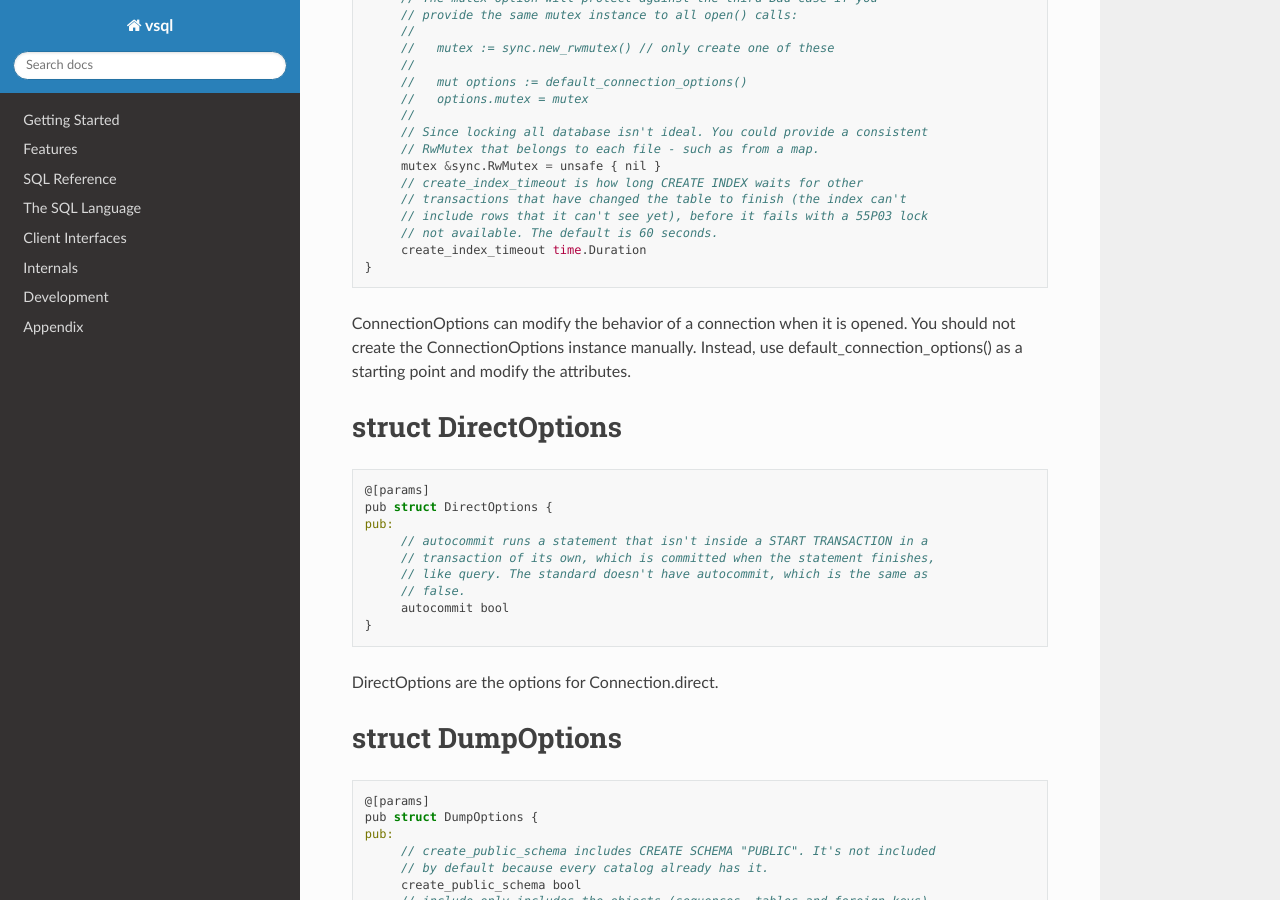
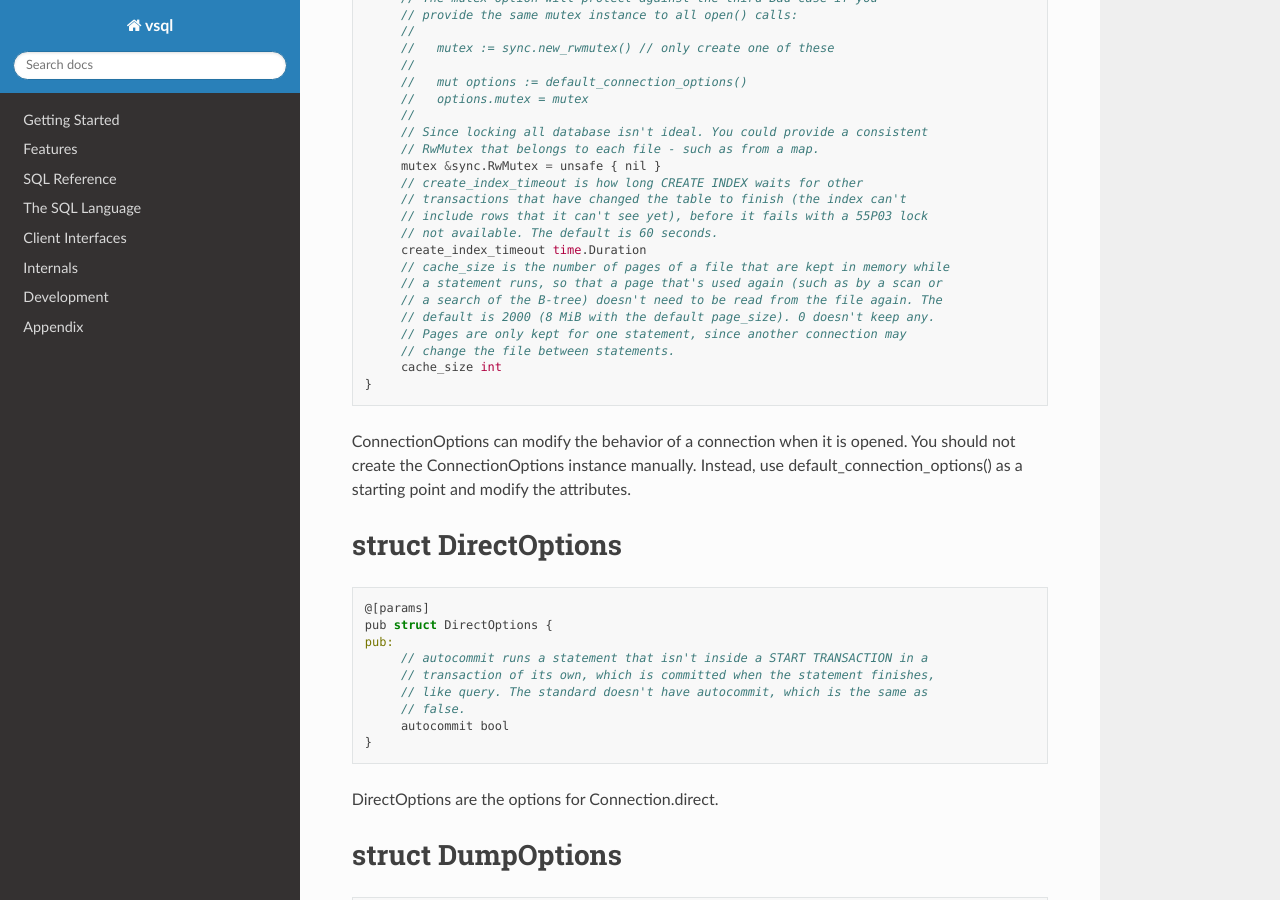
Before and after one commit to elliotchance/vsql, a Sphinx documentation site: the page built from docs/v-client-library-docs.rst, in a window 1280 px wide and 900 px high, scrolled down 12418 px. Built offline with Sphinx 7.4.7 and the Read the Docs theme 3.1.0, drawn with Linux system fonts in a browser that asks for light colours.

Commit message:
storage: Keep pages in memory while a statement runs
Every page was read from the file each time it was needed, even when the same
statement had just read it (such as a parent page for each leaf of a scan, or
the root page for each search of the B-tree). The pager now keeps up to
cache_size pages (a new connection option, 2000 by default) that it has read.

The pager is only used for one statement, while the file is locked, so the
cached pages can't be changed by another connection.

Co-Authored-By: Claude Opus 5.5 <noreply@anthropic.com>

```diff
--- a/docs/v-client-library-docs.rst
+++ b/docs/v-client-library-docs.rst
@@ -684,6 +684,13 @@ struct ConnectionOptions
    	// include rows that it can't see yet), before it fails with a 55P03 lock
    	// not available. The default is 60 seconds.
    	create_index_timeout time.Duration
+   	// cache_size is the number of pages of a file that are kept in memory while
+   	// a statement runs, so that a page that's used again (such as by a scan or
+   	// a search of the B-tree) doesn't need to be read from the file again. The
+   	// default is 2000 (8 MiB with the default page_size). 0 doesn't keep any.
+   	// Pages are only kept for one statement, since another connection may
+   	// change the file between statements.
+   	cache_size int
    }
 
 ConnectionOptions can modify the behavior of a connection when it is opened. You should not create the ConnectionOptions instance manually. Instead, use default_connection_options() as a starting point and modify the attributes.
```
Also changed, not shown: 6 other files.
